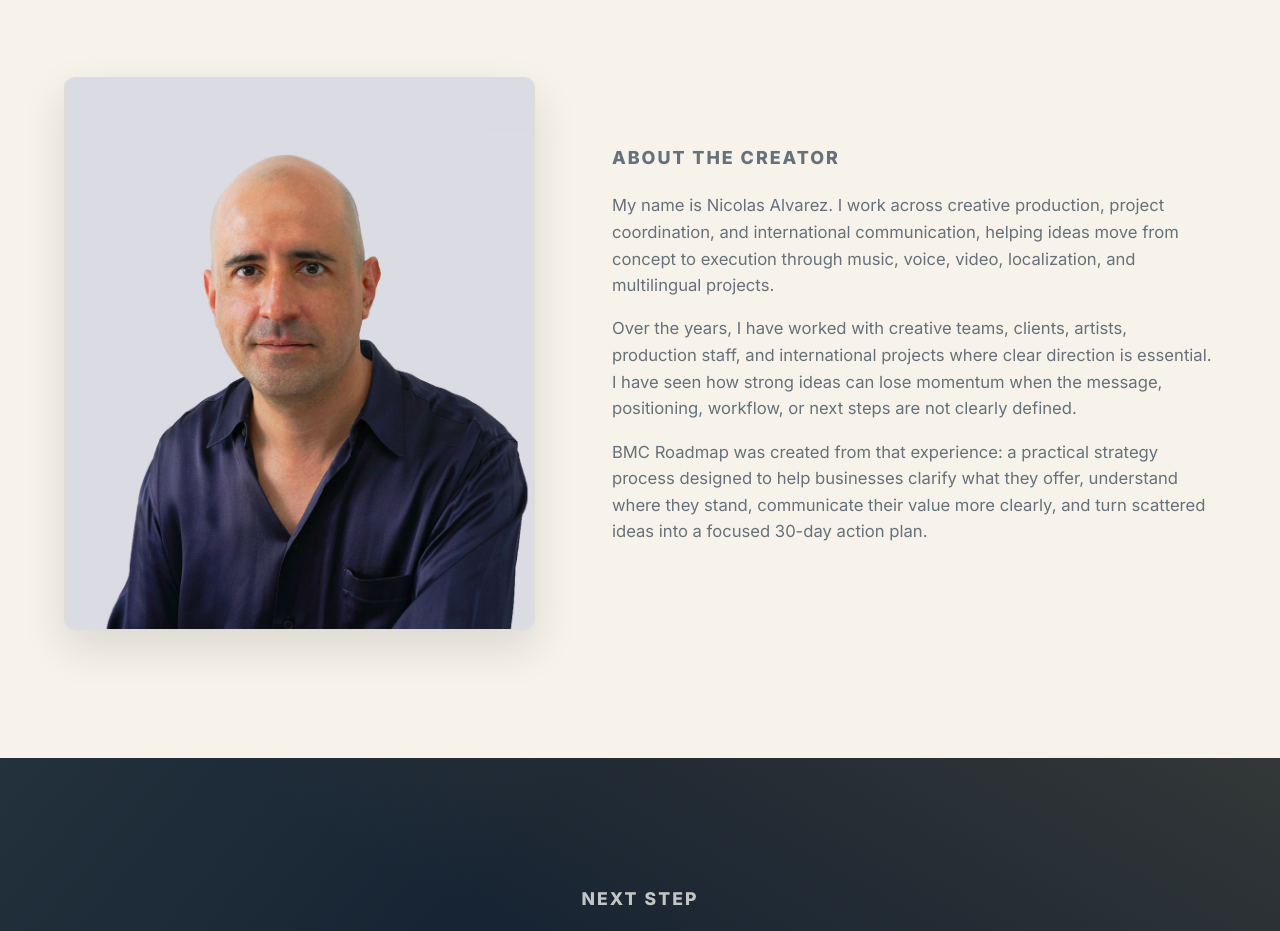
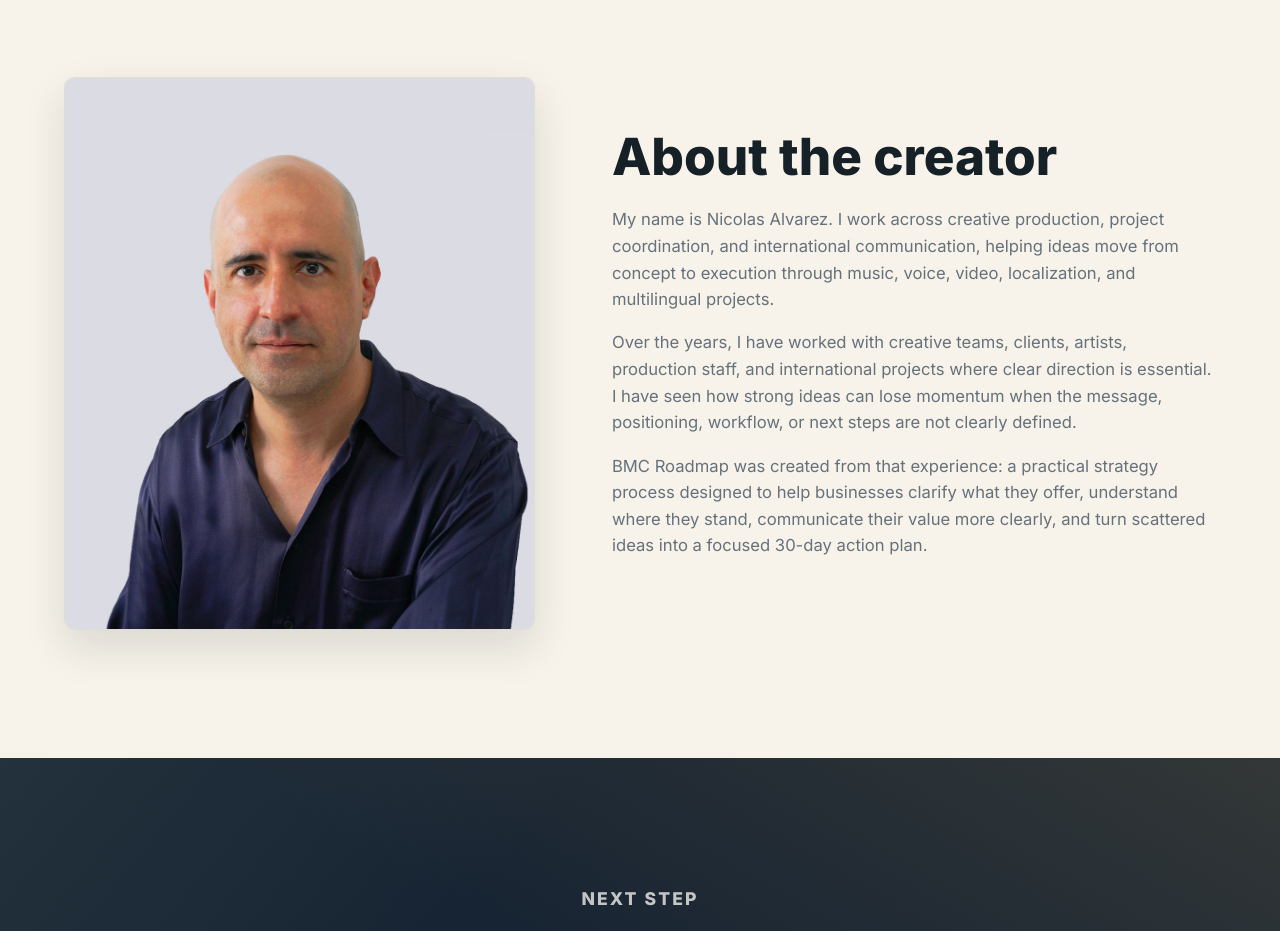
Before and after one commit to NicolasAP7/bmc-roadmap, a plain HTML site: page index.html in a window 1280 px wide. Shown: the part 4860-5791 px from the top of the page. Drawn offline with Linux system fonts and the light colour scheme.

Commit message:
Add files via upload

```diff
--- a/index.html
+++ b/index.html
@@ -14,7 +14,7 @@
       href="https://fonts.googleapis.com/css2?family=Inter:wght@400;500;600;700;800&display=swap"
       rel="stylesheet"
     >
-    <link rel="stylesheet" href="styles.css?v=20260611-portrait">
+    <link rel="stylesheet" href="styles.css?v=20260616-about-cta">
   </head>
   <body>
     <header class="site-header" aria-label="Primary navigation">
@@ -376,7 +376,7 @@
             <img src="assets/images/profile.jpg" alt="Portrait of Nicolas Alvarez">
           </div>
           <div class="copy-block reveal">
-            <p class="section-label">About the creator</p>
+            <h2 class="about-title">About the creator</h2>
             <p>
               My name is Nicolas Alvarez. I work across creative production, project coordination,
               and international communication, helping ideas move from concept to execution through
--- a/styles.css
+++ b/styles.css
@@ -714,10 +714,13 @@ h3 {
   grid-template-columns: minmax(280px, 0.78fr) minmax(0, 1fr);
 }
 
-.about-section .section-label {
-  margin-bottom: 20px;
-  font-size: clamp(0.98rem, 1.4vw, 1.18rem);
-  letter-spacing: 0.11em;
+.about-title {
+  margin-bottom: 24px;
+  color: var(--ink);
+  font-size: clamp(2rem, 4vw, 4rem);
+  font-weight: 800;
+  line-height: 1.03;
+  letter-spacing: 0;
 }
 
 .portrait-frame {
```
